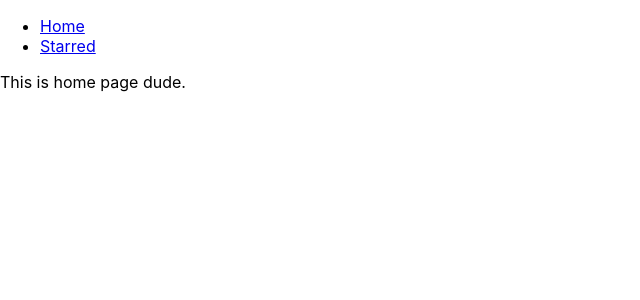
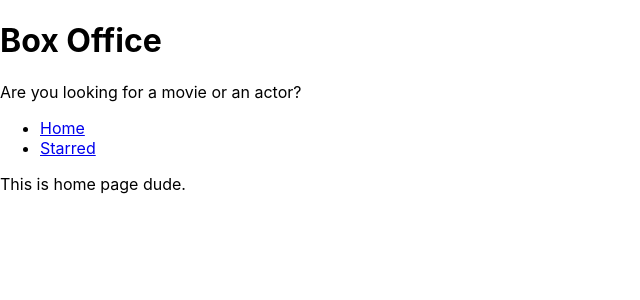
Before and after one commit to abhaywwe7/box-office-app, a React (Create React App) app: page / in a window 1280 px wide. Shown: the top 300 px of the page, without its empty margins (0-640 px from the left). Built offline with nearby package versions, Linux system fonts and the light colour scheme; the HTML template or start-up script is replaced by a standard one.

Commit message:
changes in pages

```diff
--- a/src/App.js
+++ b/src/App.js
@@ -1,13 +1,9 @@
 import React from "react";
-import Navbar from "./components/Navbar";
 import Home from "./pages/Home";
 import Starred from "./pages/Starred";
 import { Switch, Route } from "react-router-dom";
 function App() {
   return (
-    <div>
-      <Navbar />
-
     <Switch>
       <Route exact path="/">
         <Home />
@@ -17,7 +13,6 @@ function App() {
       </Route>
       <Route>This is 404 page.</Route>
     </Switch>
-    </div>
   );
 }
 
--- /dev/null
+++ b/src/components/MainPageLayout.js
@@ -0,0 +1,17 @@
+import React from "react";
+import Navbar from "./Navbar";
+import Title from "./Title";
+const MainPageLayout = ({ children }) => {
+  return (
+    <div>
+      <Title
+        title="Box Office"
+        subtitle="Are you looking for a movie or an actor?"
+      />
+      <Navbar />
+      {children}
+    </div>
+  );
+};
+
+export default MainPageLayout;
--- /dev/null
+++ b/src/components/Title.js
@@ -0,0 +1,12 @@
+import React from "react";
+
+const Title = ({ title, subtitle }) => {
+  return (
+    <div>
+      <h1>{title}</h1>
+      <p>{subtitle}</p>
+    </div>
+  );
+};
+
+export default Title;
--- a/src/pages/Home.js
+++ b/src/pages/Home.js
@@ -1,7 +1,7 @@
 import React from "react";
-
+import MainPageLayout from "../components/MainPageLayout";
 const Home = () => {
-  return <div>This is home page dude.</div>;
+  return <MainPageLayout>This is home page dude.</MainPageLayout>;
 };
 
 export default Home;
--- a/src/pages/Starred.js
+++ b/src/pages/Starred.js
@@ -1,7 +1,7 @@
 import React from "react";
-
+import MainPageLayout from "../components/MainPageLayout";
 const Starred = () => {
-  return <div>This is starred page dude.</div>;
+  return <MainPageLayout>This is starred page dude.</MainPageLayout>;
 };
 
 export default Starred;
```
Lines whose indentation alone changed are shown as unchanged.
